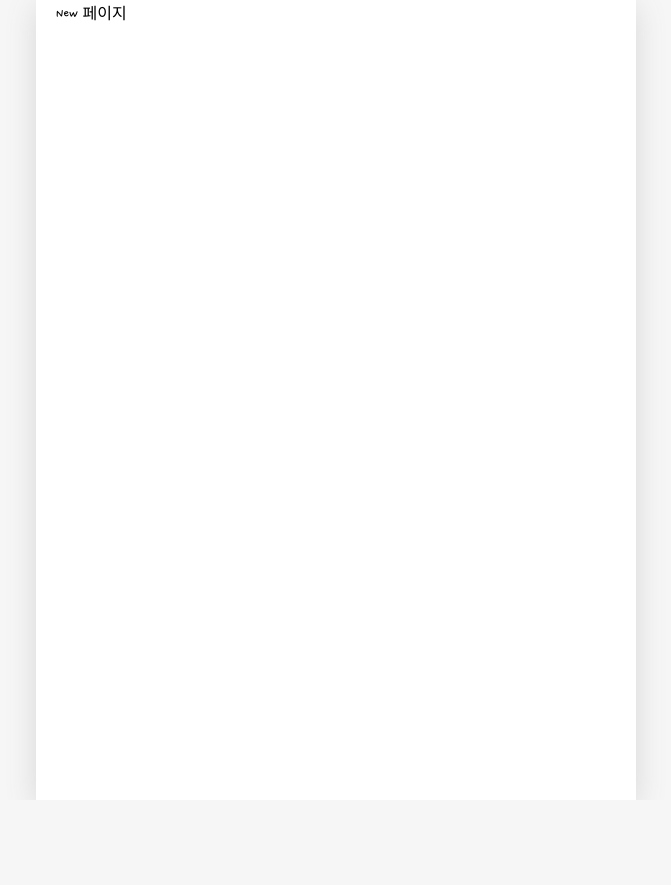
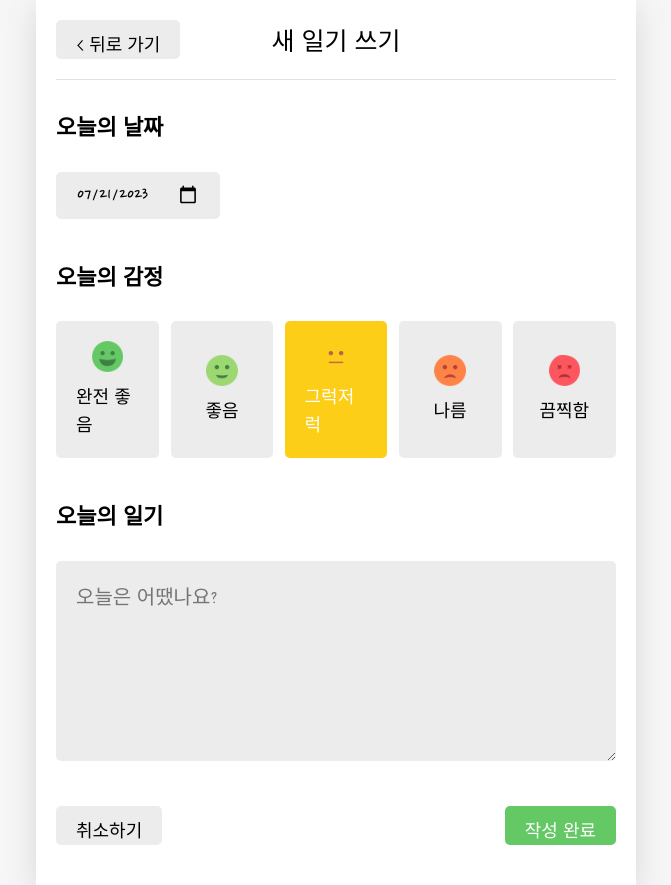
Before and after one commit to kang-gicheon/emotions_diary, a React (Create React App) app in the folder diary/: page /new in a window 1280 px wide. Shown: the whole page, without its empty margins (304-975 px from the left). Before the commit the page ends 800 px from the top, so only its background shows below. Built offline with nearby package versions, Linux system fonts and the light colour scheme; a web font is replaced by a local one.

Commit message:
새로운 일기 작성(New.js) 구현 끝 - Create

```diff
--- a/diary/src/pages/New.js
+++ b/diary/src/pages/New.js
@@ -1,6 +1,32 @@
 // 새로운 일기 작성 페이지 컴포넌트
 
+import { useNavigate } from 'react-router-dom';
+import Header from '../component/Header';
+import Button from '../component/Button';
+import Editor from '../component/Editor';
+import { useContext } from 'react';
+import { DiaryDispatchContext } from '../App';
+
 const New = () => {
-  return <div>New 페이지</div>;
+  const { onCreate } = useContext(DiaryDispatchContext); // useContext를 호출해 DiaryDispatchContext에서 onCreate 호출
+  const navigate = useNavigate();
+  const goBack = () => {
+    navigate(-1);
+  };
+  const onSubmit = (data) => {
+    const { date, content, emotionId } = data;
+    onCreate(date, content, emotionId);
+    navigate('/', { replace: true });
+  };
+
+  return (
+    <div>
+      <Header
+        title={'새 일기 쓰기'}
+        leftChild={<Button text={'< 뒤로 가기'} onClick={goBack} />}
+      />
+      <Editor onSubmit={onSubmit} />
+    </div>
+  );
 };
 export default New;
```
